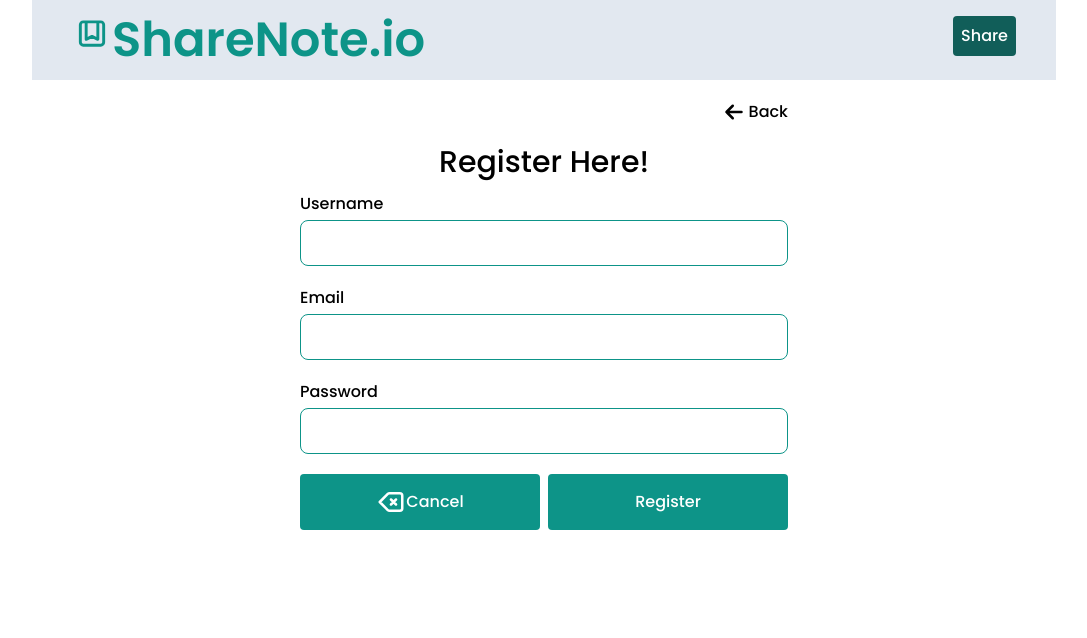
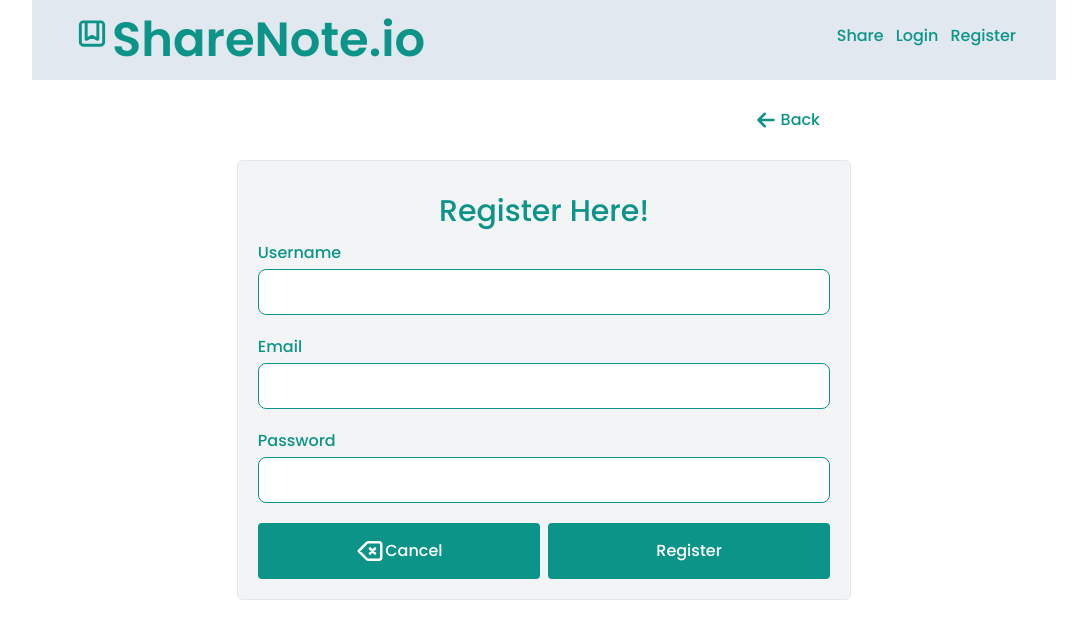
Before and after one commit to PhoePA/sharenote.io, a React (Vite) app: page /register in a window 1280 px wide. Shown: the top 638 px of the page, without its empty margins (96-1183 px from the left). Built offline with nearby package versions, Linux system fonts and the light colour scheme.

Commit message:
register user

```diff
--- a/src/components/AuthForm.jsx
+++ b/src/components/AuthForm.jsx
@@ -7,9 +7,12 @@ import "react-toastify/dist/ReactToastify.css";
 //custom error message
 import StyledErrorMessage from "./StyledErrorMessage";
 import { ArrowSmLeftIcon, BackspaceIcon } from "@heroicons/react/outline";
-import { Link } from "react-router-dom";
+import { Link, Navigate } from "react-router-dom";
+import { useState } from "react";
 
 const AuthForm = ({ isLogin }) => {
+  const [redirect, setRedirect] = useState(false);
+
   const initialValues = {
     username: "",
     email: "",
@@ -29,52 +32,81 @@ const AuthForm = ({ isLogin }) => {
     password: Yup.string()
       .trim()
       .min(5, "Password is too Short!")
-      .max(25,"Password is too Long")
+      .max(25, "Password is too Long")
       .required("Password is required!"),
   });
 
   const submitHandler = async (values) => {
-      console.log(values);
-    let API = `${import.meta.env.VITE_API}`;
+    const { username, email, password } = values;
 
     if (isLogin) {
-      API = `${import.meta.env.VITE_API}/login`;
+      // login codes
     } else {
-      API = `${import.meta.env.VITE_API}/register`;
+      const response = await fetch(`${import.meta.env.VITE_API}/register`, {
+        method: "POST",
+        body: JSON.stringify({ username, email, password }),
+        headers: {
+          "Content-Type": "application/json",
+        },
+      });
+      if (response.status === 201) {
+        setRedirect(true);
+      } else if (response.status === 400) {
+        const data = await response.json();
+        const pickedErrorMessage = data.errorMessages[0].msg;
+        toast.error(pickedErrorMessage, {
+          position: "top-right",
+          autoClose: 3000,
+          hideProgressBar: false,
+          closeOnClick: true,
+          pauseOnHover: true,
+          draggable: true,
+          progress: undefined,
+          theme: "dark",
+        });
+      }
     }
   };
 
+  if (redirect) {
+    return <Navigate to={"/"} />;
+  }
+
   return (
     <div>
+      <Link
+        to={"/"}
+        className="flex w-3/4 justify-end items-center text-teal-600 m-5  font-medium"
+      >
+        <ArrowSmLeftIcon width={30} height={40} /> Back
+      </Link>
+
       <Formik
         initialValues={initialValues}
         onSubmit={submitHandler}
         validationSchema={AuthFormSchema}
       >
         {() => (
-          <Form className="w-1/2 mx-auto  p-3">
-            <div>
-              <Link to={"/"} className=" flex justify-end items-center">
-                <ArrowSmLeftIcon width={30} height={40} /> Back
-              </Link>
-            </div>
+          <Form className="w-3/5 mx-auto border p-5 bg-gray-100 rounded-md">
             <div className=" items-center">
               <div>
                 {isLogin ? (
-                  <p className="text-center text-bold text-3xl mb-3 mt-3">
+                  <p className="text-center text-bold text-3xl mb-3 mt-3 text-teal-600">
                     Login Here!
                   </p>
                 ) : (
-                  <p className="text-center text-bold text-3xl mb-3 mt-3">
+                  <p className="text-center text-bold text-3xl mb-3 mt-3 text-teal-600">
                     Register Here!
                   </p>
                 )}
               </div>
             </div>
+            {!isLogin && (
               <div className="">
-              <label htmlFor="username" className="font-medium block mb-1">
+                <label htmlFor="username" className="font-medium block mb-1 text-teal-600">
                   Username
                 </label>
+
                 <Field
                   type="text"
                   name="username"
@@ -84,8 +116,9 @@ const AuthForm = ({ isLogin }) => {
 
                 <StyledErrorMessage name="username" />
               </div>
+            )}
             <div className="">
-              <label htmlFor="email" className="font-medium block mb-1">
+              <label htmlFor="email" className="font-medium block mb-1 text-teal-600">
                 Email
               </label>
               <Field
@@ -98,7 +131,7 @@ const AuthForm = ({ isLogin }) => {
               <StyledErrorMessage name="email" />
             </div>
             <div className="">
-              <label htmlFor="password" className="font-medium block mb-1">
+              <label htmlFor="password" className="font-medium block mb-1 text-teal-600">
                 Password
               </label>
               <Field
@@ -129,6 +162,18 @@ const AuthForm = ({ isLogin }) => {
           </Form>
         )}
       </Formik>
+      <ToastContainer
+        position="top-right"
+        autoClose={5000}
+        hideProgressBar={false}
+        newestOnTop
+        closeOnClick
+        rtl={false}
+        pauseOnFocusLoss
+        draggable
+        pauseOnHover
+        theme="colored"
+      />
     </div>
   );
 };
--- a/src/components/Nav.jsx
+++ b/src/components/Nav.jsx
@@ -11,12 +11,17 @@ const Nav = () => {
             ShareNote.io
           </h1>
         </Link>
-
-        <Link to={"/create"} className="object-center w-10 h-10">
-          <button className="float-right bg-teal-800 p-2 rounded text-white">
-            Share
-          </button>
-        </Link>
+        <div className="flex gap-3">
+          <Link to={"/create"} className="object-center my-2">
+            <button className=" text-teal-600">Share</button>
+          </Link>
+          <Link to={"/login"} className="object-center my-2">
+            <button className=" text-teal-600">Login</button>
+          </Link>
+          <Link to={"/register"} className="object-center my-2">
+            <button className=" text-teal-600">Register</button>
+          </Link>
+        </div>
       </div>
     </nav>
   );
--- a/src/components/Note.jsx
+++ b/src/components/Note.jsx
@@ -22,7 +22,7 @@ const Note = ({ note, getNotes, customAlert }) => {
   };
 
   return (
-    <div className="h-fit w-2/5 border shadow-lg border-t-4 border-t-teal-600 p-3 rounded">
+    <div className=" w-96 border shadow-lg border-t-4 border-t-teal-600 p-3 rounded h-44">
       <h3 className=" text-xl text-center font-medium capitalize">
         {title.slice(0, 21)}
       </h3>
--- a/src/components/NoteForm.jsx
+++ b/src/components/NoteForm.jsx
@@ -150,12 +150,15 @@ const NoteForm = ({ isCreate }) => {
         theme="colored"
       />
 
-      <div className="flex items-center justify-between mb-7">
-        <h1 className=" text-2xl font-bold">
+      <div className="flex items-center justify-between mb-5">
+        <h1 className=" text-2xl font-bold text-teal-600">
           {isCreate ? "Create a New Note!" : "Edit Your Note!"}
         </h1>
-        <Link to={"/"}>
-          <ArrowSmLeftIcon width={30} height={40} />
+        <Link
+          to={"/"}
+          className="flex justify-end items-center text-teal-600 font-medium"
+        >
+          <ArrowSmLeftIcon width={30} height={40} /> Back
         </Link>
       </div>
       <Formik
@@ -165,9 +168,15 @@ const NoteForm = ({ isCreate }) => {
         enableReinitialize={true}
       >
         {({ errors, touched, values, setFieldValue }) => (
-          <Form encType="multipart/form-data">
+          <Form
+            encType="multipart/form-data"
+            className="border p-2 bg-gray-100 rounded-md"
+          >
             <div className="">
-              <label htmlFor="title" className="font-medium block mb-1">
+              <label
+                htmlFor="title"
+                className="font-medium block mb-1 text-teal-600"
+              >
                 Note Title
               </label>
               <Field
@@ -182,7 +191,10 @@ const NoteForm = ({ isCreate }) => {
             </div>
 
             <div className="">
-              <label htmlFor="content" className="font-medium block mb-1">
+              <label
+                htmlFor="content"
+                className="font-medium block mb-1 text-teal-600"
+              >
                 Note Description
               </label>
               <Field
@@ -199,7 +211,10 @@ const NoteForm = ({ isCreate }) => {
             </div>
             <div className="">
               <div className="flex justify-between">
-                <label htmlFor="cover_image" className="font-medium block mb-1">
+                <label
+                  htmlFor="cover_image"
+                  className="font-medium block mb-1 text-teal-600"
+                >
                   Cover Image{" "}
                   <span className="text-xs font-medium">(Optional)</span>
                 </label>
--- a/src/layouts/Main.jsx
+++ b/src/layouts/Main.jsx
@@ -3,7 +3,7 @@ import { Outlet } from "react-router-dom";
 import Nav from "../components/Nav";
 const Main = () => {
   return (
-    <section className=" max-w-5xl mx-auto relative h-screen">
+    <section className=" max-w-5xl mx-auto relative h-fit">
       <Nav />
       <Outlet />
     </section>
--- a/src/pages/Details.jsx
+++ b/src/pages/Details.jsx
@@ -1,4 +1,8 @@
-import { CalendarIcon, UserCircleIcon } from "@heroicons/react/outline";
+import {
+  ArrowSmLeftIcon,
+  CalendarIcon,
+  UserCircleIcon,
+} from "@heroicons/react/outline";
 import { useEffect, useState } from "react";
 import { Hourglass } from "react-loader-spinner";
 import { Link, useParams } from "react-router-dom";
@@ -30,10 +34,11 @@ const Details = () => {
           <div>
             <Link
               to={"/"}
-              className=" text-teal-600 font-medium mx-4 block text-right"
+              className="flex justify-end items-center text-teal-600 font-medium"
             >
-              Back
+              <ArrowSmLeftIcon width={30} height={40} /> Back
             </Link>
+
             <div className=" border shadow-lg border-t-4 border-t-teal-600 p-3 mt-5 rounded">
               {note.cover_image && (
                 <div className="mb-5">
```
Also changed, not shown: src/pages/Index.jsx (+35 -31 lines). Lines whose indentation alone changed are shown as unchanged.
